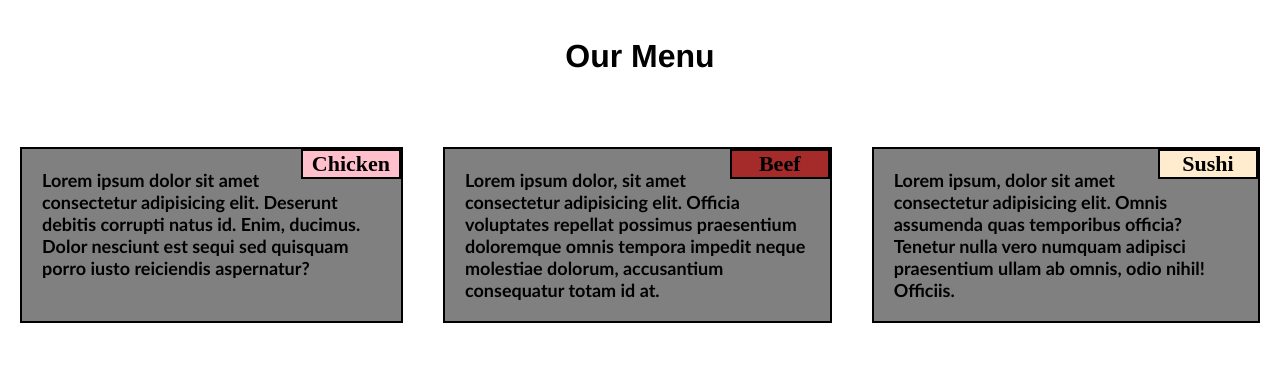
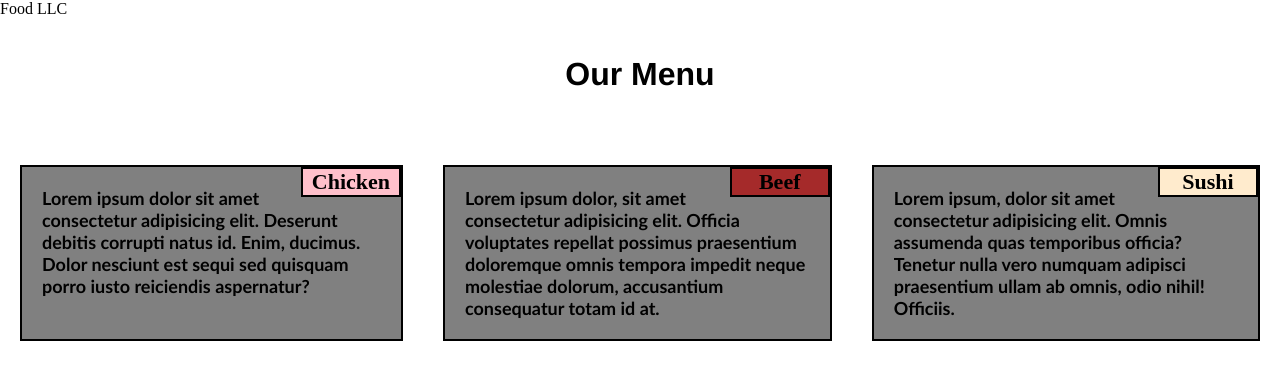
Before and after one commit to tejveer2125/Module3-solution, a plain HTML site: page index.html in a window 1280 px wide. Drawn offline with Linux system fonts and the light colour scheme.

Commit message:
Update index.html

```diff
--- a/index.html
+++ b/index.html
@@ -7,6 +7,9 @@
     <title>Module3-Solution</title>
   </head>
   <body>
+    <nav class="navbar">
+       <div class = "head">Food LLC</div>
+    </nav>
     <h1 id="heading">Our Menu</h1>
     <div class="cont">
       <div id="box1" class="box">
```
